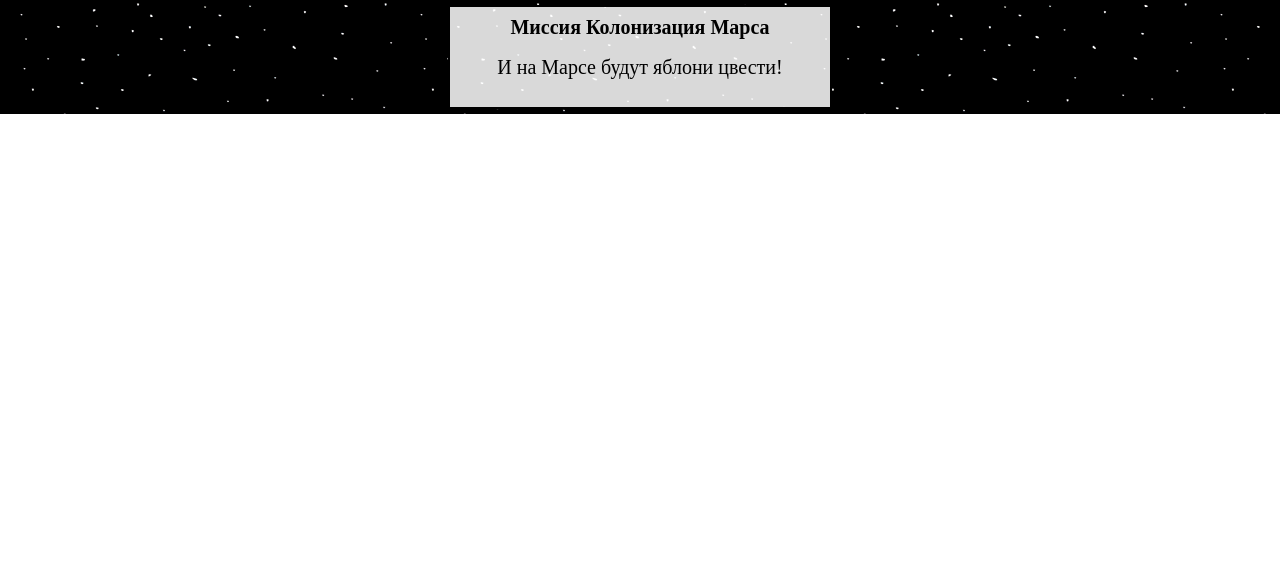
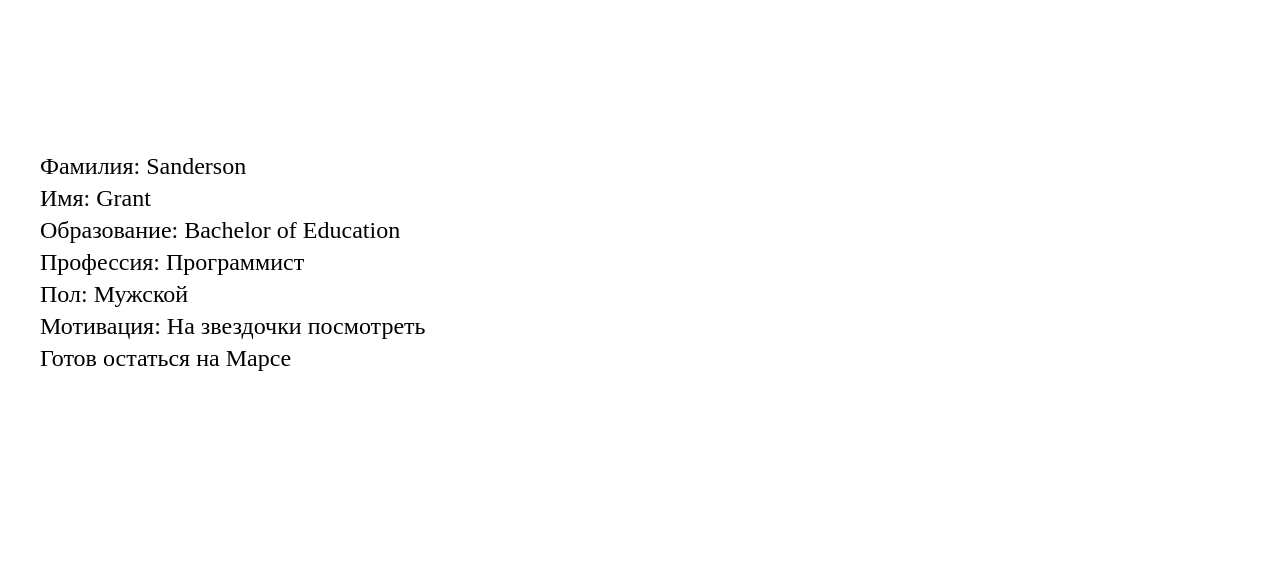
Before and after one commit to Kreoniz/mars_colony, a Flask app: page /answer in a window 1280 px wide. Shown: the top 570 px of the page. Run offline with Flask 2, Linux system fonts and the light colour scheme.

Commit message:
auto answer

```diff
--- a/main.py
+++ b/main.py
@@ -34,6 +34,23 @@
     params['css_dest'] = url_for('static', filename='css/style.css')
     return render_template('prof_list.html', **params)
 
+@app.route('/auto_answer')
+@app.route('/answer')
+def answer():
+    params = {
+        'title': 0,
+        'surname': 'Sanderson',
+        'name': 'Grant',
+        'education': 'Bachelor of Education',
+        'profession': 'Программист',
+        'sex': 'Мужской',
+        'motivation': 'На звездочки посмотреть',
+        'ready': True
+    }
+    params['title'] = 'Анкета'
+    params['css_dest'] = url_for('static', filename='css/style.css')
+
+    return render_template('auto_answer.html', **params)
 
 
 
--- a/static/css/style.css
+++ b/static/css/style.css
@@ -17,10 +17,21 @@
 
 .header{
     position: fixed;
+    opacity: 1;
+    transition: opacity .5s linear;
     width: 100%;
     background: url('../img/css_cycled.gif') 0 0/auto auto repeat;
     top: 0px;
     margin: 0px 0px 15px 0px;
+}
+.header:hover{
+    opacity: 0;
+    transition: opacity .5s linear;
+}
+.indent{
+    text-indent: 20px;
+    font-size: 24px;
+    line-height: 32px;
 }
 .header__text{
     width: 30%;
--- /dev/null
+++ b/templates/auto_answer.html
@@ -0,0 +1,28 @@
+<!DOCTYPE html>
+<html lang="en">
+<head>
+    <title>{{ title }}</title>
+    <link rel="stylesheet" href="{{ css_dest }}">
+    <meta http-equiv="Content-type" content="text/html;charset=UTF-8">
+</head>
+<body>
+    {% extends "base.html" %}
+
+    {% block content %}
+    <div class="indent">
+        <p>Фамилия: {{surname}}</p>
+        <p>Имя: {{name}}</p>
+        <p>Образование: {{education}}</p>
+        <p>Профессия: {{profession}}</p>
+        <p>Пол: {{sex}}</p>
+        <p>Мотивация: {{motivation}}</p>
+        {% if ready %}
+        <p>Готов остаться на Марсе</p>
+        {% else %}
+        <p>Хотелось бы вернуться домой</p>
+        {% endif %}
+    </div>
+    {% endblock %}
+
+        </body>
+</html>
```
Also changed, not shown: static/img/elon_mars.webp (added).
